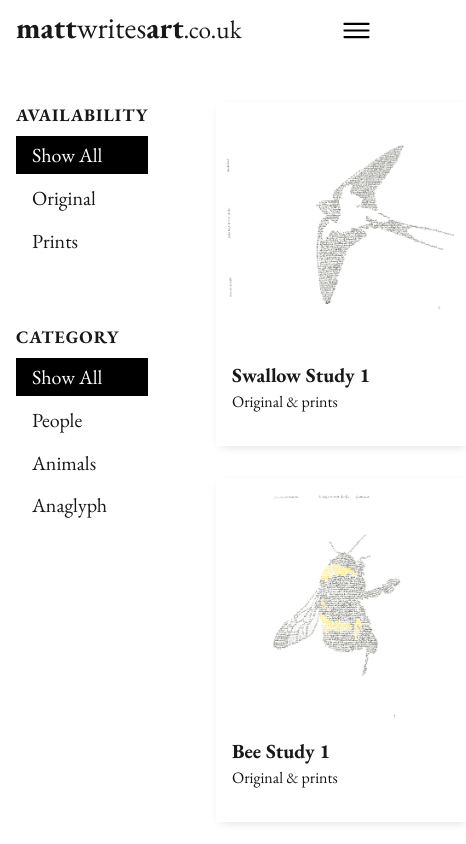
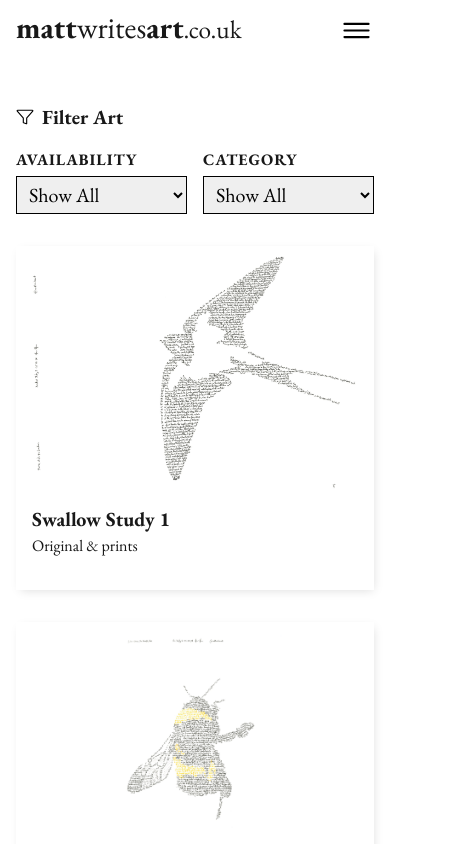
Before and after one commit to AngusMacrae/mattwritesart, a React (Create React App) app: page /art in a window 390 px wide. Shown: the top 844 px of the page, 466 px wide, since content can reach past the window. Built offline with nearby package versions, Linux system fonts and the light colour scheme.

Commit message:
Add styling and select dropdowns for ArtGallery for smaller screens

```diff
--- a/src/components/App.css
+++ b/src/components/App.css
@@ -332,24 +332,30 @@ button.btn-secondary,
 
 .art-gallery {
   display: grid;
-  grid-template-columns: 200px 1fr;
+  grid-template-columns: 150px 1fr;
+  gap: 2rem;
 }
 
-.art-filters {
-  position: fixed;
+.art-filters-small {
+  display: none;
 }
 
-.art-filters fieldset {
+.art-filters-large {
+  position: fixed;
+  width: 150px;
+}
+
+.art-filters-large fieldset {
   border: none;
   padding: 0;
   margin: 0;
 }
 
-.art-filters fieldset:not(:first-of-type) {
+.art-filters-large fieldset:not(:first-of-type) {
   margin-top: 4rem;
 }
 
-.art-filters fieldset legend {
+.art-filters-large fieldset legend {
   padding: 0;
   text-transform: uppercase;
   font-weight: bold;
@@ -358,33 +364,99 @@ button.btn-secondary,
   margin-bottom: 0.5rem;
 }
 
-.art-filters .art-filters__radio-group {
+.art-filters-large .art-filters__radio-group {
   display: flex;
   flex-direction: column;
 }
 
-.art-filters .art-filters__radio-group input {
+.art-filters-large .art-filters__radio-group input {
   display: none;
 }
 
-.art-filters .art-filters__radio-group label {
+.art-filters-large .art-filters__radio-group label {
   padding: 0.25rem 1rem;
   cursor: pointer;
 }
 
-.art-filters .art-filters__radio-group label:not(:first-of-type) {
+.art-filters-large .art-filters__radio-group label:not(:first-of-type) {
   margin-top: 0.3rem;
 }
 
-.art-filters .art-filters__radio-group input:checked + label {
+.art-filters-large .art-filters__radio-group input:checked + label {
   color: white;
   background-color: black;
+}
+
+.art-filters-small {
+  display: none;
+  grid-template-columns: 1fr 1fr;
+  grid-row: auto auto;
+  gap: 1rem;
+  margin-bottom: 2rem;
+}
+
+.art-filters-small h2 {
+  display: flex;
+  font-size: 1.25rem;
+}
+
+.art-filters-small h2 img {
+  width: 18px;
+  margin-right: 0.5rem;
+}
+
+.art-filters-small .availability-select-container {
+  grid-column: 1;
+}
+
+.art-filters-small .category-select-container {
+  grid-column: 2;
+}
+
+.art-filters-small .select-container {
+  display: flex;
+  flex-direction: column;
+}
+
+.art-filters-small label {
+  text-transform: uppercase;
+  font-weight: bold;
+  font-size: 1rem;
+  letter-spacing: 1px;
+  margin-bottom: 0.25rem;
+}
+
+.art-filters-small select {
+  padding: 0.25rem 0.5rem;
+  border-color: black;
 }
 
 .art-gallery__gallery {
   display: grid;
   grid-template-columns: repeat(auto-fit, minmax(250px, 1fr));
   gap: 2rem;
+}
+
+@media (max-width: 850px) {
+  .art-gallery {
+    display: block;
+  }
+  .art-filters-large {
+    display: none;
+  }
+  .art-filters-small {
+    display: grid;
+  }
+}
+
+@media (max-width: 370px) {
+  .art-filters-small {
+    grid-template-columns: 1fr;
+    grid-template-rows: auto auto auto;
+  }
+  .art-filters-small .category-select-container {
+    grid-column: 1;
+  }
 }
 
 .art-gallery__item {
--- a/src/pages/ArtGallery.js
+++ b/src/pages/ArtGallery.js
@@ -1,5 +1,6 @@
 import { useState } from 'react';
 import ArtGalleryItem from '../components/ArtGallery/ArtGalleryItem';
+import filterIcon from '../assets/icons/filter.svg';
 
 export default function ArtGallery({ art }) {
   const [availabilityFilter, setAvailabilityFilter] = useState('all');
@@ -19,7 +20,7 @@ export default function ArtGallery({ art }) {
   return (
     <section className='art-gallery'>
       <aside>
-        <div className='art-filters'>
+        <div className='art-filters-large'>
           <fieldset>
             <legend>Availability</legend>
             <div className='art-filters__radio-group'>
@@ -45,6 +46,30 @@ export default function ArtGallery({ art }) {
             </div>
           </fieldset>
         </div>
+        <div className='art-filters-small'>
+          <h2>
+            <img src={filterIcon} alt=''></img>Filter Art
+          </h2>
+          <div className='availability-select-container select-container'>
+            <label htmlFor='availability-select'>Availability</label>
+            <select value={availabilityFilter} onChange={handleAvailabilityFilterChange} name='availability' id='availability-select'>
+              <option value='all'>Show All</option>
+              <option value='original'>Original</option>
+              <option value='prints'>Prints</option>
+            </select>
+          </div>
+          <div className='category-select-container select-container'>
+            <label htmlFor='category-select' id='category-select'>
+              Category
+            </label>
+            <select value={categoryFilter} onChange={handleCategoryFilterChange} name='category' id='category-select'>
+              <option value='all'>Show All</option>
+              <option value='people'>People</option>
+              <option value='animals'>Animals</option>
+              <option value='anaglyph'>Anaglyph</option>
+            </select>
+          </div>
+        </div>
       </aside>
       <ul className='art-gallery__gallery'>
         {filteredArt.map(artwork => (
```
Also changed, not shown: src/assets/icons/filter.svg (added).
